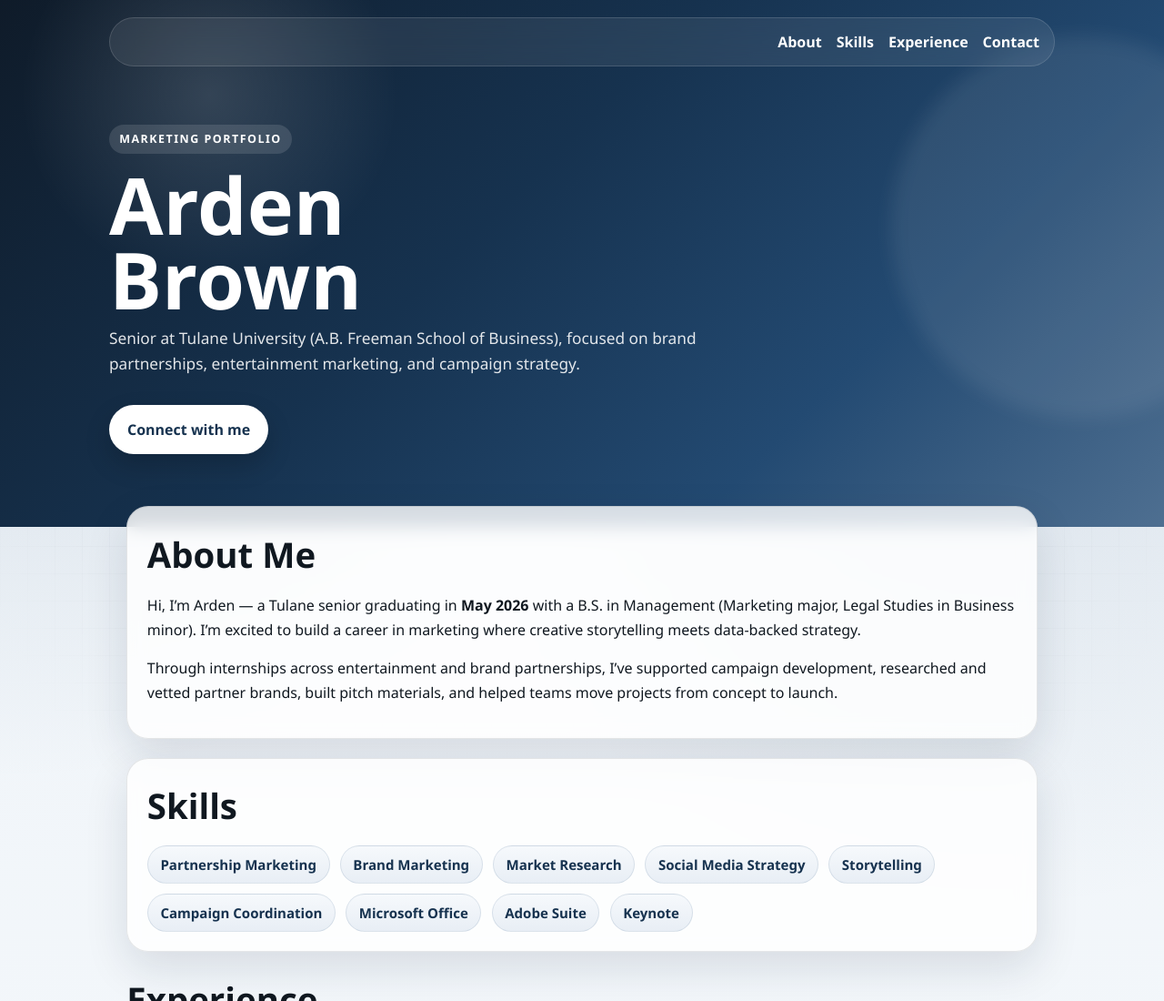
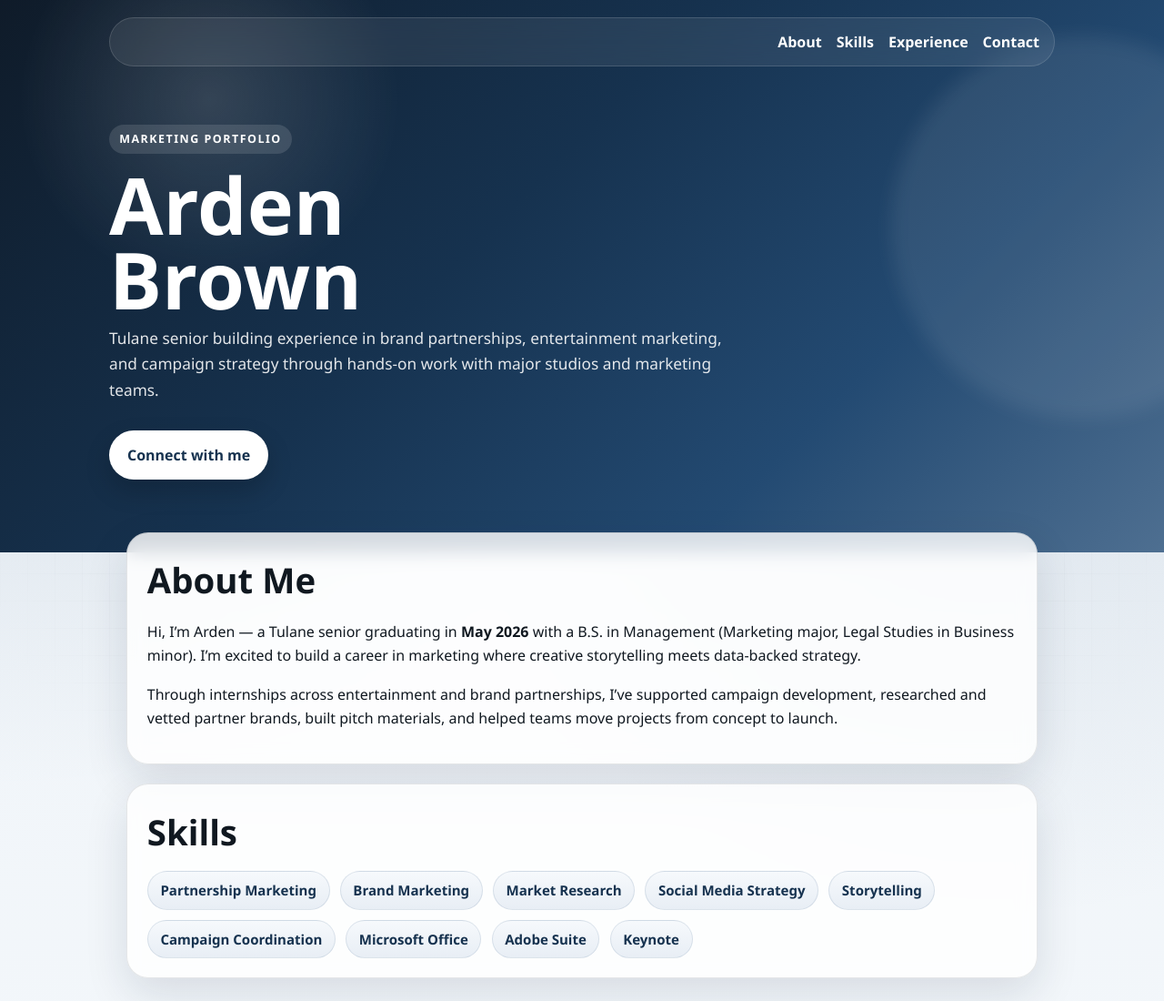
Before and after one commit to ardenbrown/my-website, a plain HTML site: page index.html in a window 1280 px wide. Shown: the top 1100 px of the page at 91% size. Drawn offline with Linux system fonts and the light colour scheme.

Commit message:
Revise hero content for clarity and engagement
Updated the hero section to enhance the subtitle description.

```diff
--- a/index.html
+++ b/index.html
@@ -21,12 +21,14 @@
 
       <div class="hero-content">
         <p class="eyebrow">Marketing Portfolio</p>
-        <h1>Arden Brown</h1>
-        <p class="subtitle">
-          Senior at Tulane University (A.B. Freeman School of Business), focused on
-          brand partnerships, entertainment marketing, and campaign strategy.
-        </p>
-        <a class="btn" href="#contact">Connect with me</a>
+<h1>Arden Brown</h1>
+<p class="subtitle">
+  Tulane senior building experience in brand partnerships, entertainment
+  marketing, and campaign strategy through hands-on work with major studios
+  and marketing teams.
+</p>
+<a class="btn" href="#contact">Connect with me</a>
+
       </div>
     </header>
 
```
